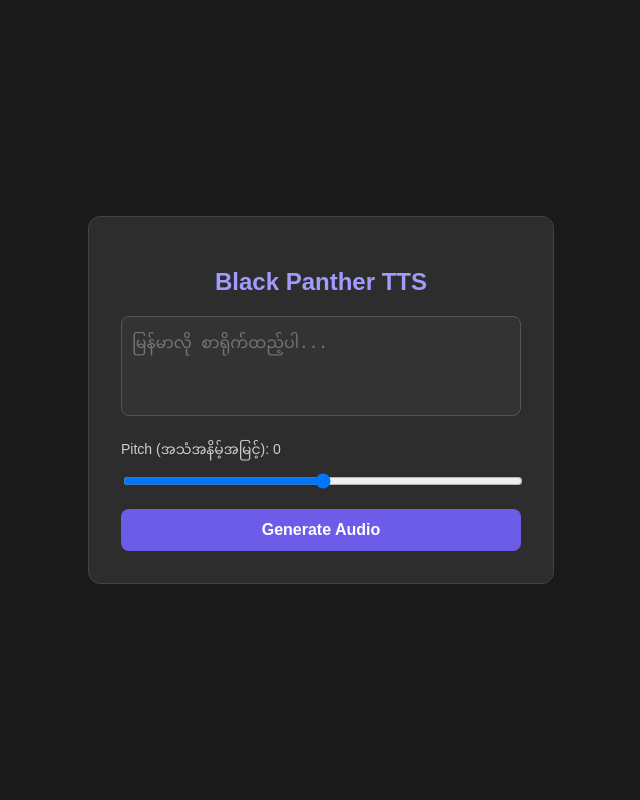
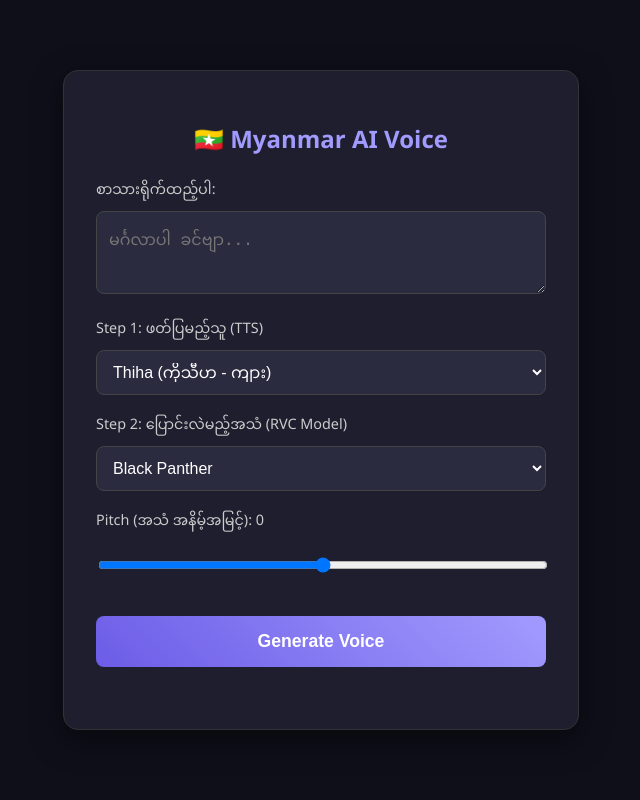
Before and after one commit to kc502/my-voice-app, a FastAPI app: page / in a window 1280 px wide. Shown: the whole page, without its empty margins (319-959 px from the left). Run offline with FastAPI, Linux system fonts and the light colour scheme.

Commit message:
Update index.html

```diff
--- a/templates/index.html
+++ b/templates/index.html
@@ -3,72 +3,115 @@
 <head>
     <meta charset="UTF-8">
     <meta name="viewport" content="width=device-width, initial-scale=1.0">
-    <title>Black Panther Voice Gen</title>
+    <title>My Professional AI Voice</title>
     <style>
-        body { font-family: sans-serif; background: #1a1a1a; color: white; display: flex; justify-content: center; align-items: center; min-height: 100vh; margin: 0; }
-        .container { background: #2d2d2d; padding: 2rem; border-radius: 12px; width: 90%; max-width: 400px; text-align: center; border: 1px solid #444; }
-        h2 { margin-bottom: 20px; color: #a29bfe; }
-        textarea { width: 100%; height: 100px; padding: 10px; background: #333; color: white; border: 1px solid #555; border-radius: 8px; margin-bottom: 15px; font-size: 16px; resize: none; box-sizing: border-box; }
-        label { display: block; margin-bottom: 5px; text-align: left; font-size: 14px; color: #ccc; }
-        input[type="range"] { width: 100%; margin-bottom: 20px; }
-        button { background-color: #6c5ce7; color: white; border: none; padding: 12px 20px; border-radius: 8px; font-size: 16px; cursor: pointer; width: 100%; transition: 0.3s; font-weight: bold; }
-        button:hover { background-color: #5649c0; }
-        button:disabled { background-color: #555; cursor: wait; }
+        body { font-family: 'Segoe UI', sans-serif; background: #0f0f1a; color: white; display: flex; justify-content: center; align-items: center; min-height: 100vh; margin: 0; }
+        .card { background: #1e1e2f; padding: 2rem; border-radius: 15px; width: 90%; max-width: 450px; box-shadow: 0 10px 30px rgba(0,0,0,0.5); border: 1px solid #333; }
+        h2 { text-align: center; color: #a29bfe; margin-bottom: 20px; }
+
+        .form-group { margin-bottom: 15px; }
+        label { display: block; margin-bottom: 5px; font-size: 0.9rem; color: #ccc; }
+
+        textarea, select, input { width: 100%; padding: 12px; background: #2b2b40; border: 1px solid #444; color: white; border-radius: 8px; box-sizing: border-box; font-size: 1rem; }
+        textarea:focus, select:focus { outline: 2px solid #a29bfe; }
+
+        button { width: 100%; padding: 15px; background: linear-gradient(45deg, #6c5ce7, #a29bfe); color: white; border: none; border-radius: 8px; font-size: 1.1rem; font-weight: bold; cursor: pointer; transition: 0.3s; margin-top: 10px; }
+        button:hover { transform: translateY(-2px); box-shadow: 0 5px 15px rgba(108, 92, 231, 0.4); }
+        button:disabled { background: #555; cursor: not-allowed; transform: none; }
+
         audio { width: 100%; margin-top: 20px; display: none; }
-        .loader { border: 4px solid #f3f3f3; border-top: 4px solid #6c5ce7; border-radius: 50%; width: 30px; height: 30px; animation: spin 1s linear infinite; margin: 20px auto; display: none; }
+        .status { text-align: center; margin-top: 10px; font-size: 0.9rem; color: #ff7675; min-height: 20px;}
+
+        /* Loading Spinner */
+        .spinner { border: 4px solid #f3f3f3; border-top: 4px solid #a29bfe; border-radius: 50%; width: 30px; height: 30px; animation: spin 1s linear infinite; margin: 15px auto; display: none; }
         @keyframes spin { 0% { transform: rotate(0deg); } 100% { transform: rotate(360deg); } }
     </style>
 </head>
 <body>
 
-<div class="container">
-    <h2>Black Panther TTS</h2>
+<div class="card">
+    <h2>🇲🇲 Myanmar AI Voice</h2>
 
-    <textarea id="textInput" placeholder="မြန်မာလို စာရိုက်ထည့်ပါ..."></textarea>
+    <div class="form-group">
+        <label>စာသားရိုက်ထည့်ပါ:</label>
+        <textarea id="text" rows="3" placeholder="မင်္ဂလာပါ ခင်ဗျာ..."></textarea>
+    </div>
 
-    <label>Pitch (အသံအနိမ့်အမြင့်): <span id="pitchVal">0</span></label>
-    <input type="range" id="pitchInput" min="-12" max="12" value="0" oninput="document.getElementById('pitchVal').innerText = this.value">
+    <div class="form-group">
+        <label>Step 1: ဖတ်ပြမည့်သူ (TTS)</label>
+        <select id="tts_voice">
+            <option value="Thiha (Male)">Thiha (ကိုသီဟ - ကျား)</option>
+            <option value="Nilar (Female)">Nilar (မနီလာ - မ)</option>
+        </select>
+    </div>
 
-    <button id="generateBtn" onclick="generateAudio()">Generate Audio</button>
+    <div class="form-group">
+        <label>Step 2: ပြောင်းလဲမည့်အသံ (RVC Model)</label>
+        <select id="rvc_model">
+            <option value="Black Panther">Black Panther</option>
+            <option value="Tom Holland">Tom Holland (Spider-Man)</option>
+            <option value="Taylor Swift">Taylor Swift</option>
+            <option value="Ado (Japanese)">Ado (Japanese)</option>
+        </select>
+    </div>
 
-    <div class="loader" id="loader"></div>
-    <audio id="audioPlayer" controls></audio>
+    <div class="form-group">
+        <label>Pitch (အသံ အနိမ့်အမြင့်): <span id="pitchVal">0</span></label>
+        <input type="range" id="pitch" min="-12" max="12" value="0" oninput="document.getElementById('pitchVal').innerText = this.value">
+    </div>
+
+    <button id="btn" onclick="generate()">Generate Voice</button>
+    <div class="status" id="status"></div>
+    <div class="spinner" id="loader"></div>
+    <audio id="player" controls></audio>
 </div>
 
 <script>
-    async function generateAudio() {
-        const text = document.getElementById("textInput").value;
-        const pitch = document.getElementById("pitchInput").value;
-        const btn = document.getElementById("generateBtn");
-        const loader = document.getElementById("loader");
-        const audioPlayer = document.getElementById("audioPlayer");
+    async function generate() {
+        const text = document.getElementById('text').value;
+        const tts = document.getElementById('tts_voice').value;
+        const model = document.getElementById('rvc_model').value;
+        const pitch = document.getElementById('pitch').value;
 
-        if (!text) return alert("စာအရင်ရိုက်ပါ!");
+        const btn = document.getElementById('btn');
+        const status = document.getElementById('status');
+        const loader = document.getElementById('loader');
+        const player = document.getElementById('player');
 
+        if(!text) return status.innerText = "စာသား ရိုက်ထည့်ပေးပါ!";
+
+        // Loading ပြခြင်း
         btn.disabled = true;
-        btn.innerText = "Processing (ခဏစောင့်ပါ)...";
+        btn.innerText = "Processing...";
         loader.style.display = "block";
-        audioPlayer.style.display = "none";
+        status.innerText = "";
+        player.style.display = "none";
 
         const formData = new FormData();
         formData.append("text", text);
+        formData.append("tts_voice", tts);
+        formData.append("rvc_model", model);
         formData.append("pitch", pitch);
 
         try {
             const response = await fetch("/generate", { method: "POST", body: formData });
+
             if (response.ok) {
                 const blob = await response.blob();
-                audioPlayer.src = URL.createObjectURL(blob);
-                audioPlayer.style.display = "block";
-                audioPlayer.play();
+                const url = URL.createObjectURL(blob);
+                player.src = url;
+                player.style.display = "block";
+                player.play();
+                status.innerText = "Success!";
             } else {
-                alert("Error: Server Busy ဖြစ်နေပါသည် (သို့) Time Out ဖြစ်သွားပါသည်");
+                const errText = await response.text();
+                status.innerText = "Error: " + errText;
             }
-        } catch (error) {
-            alert("Connection Error!");
+        } catch (e) {
+            status.innerText = "Connection Error!";
         } finally {
             btn.disabled = false;
-            btn.innerText = "Generate Audio";
+            btn.innerText = "Generate Voice";
             loader.style.display = "none";
         }
     }
```
